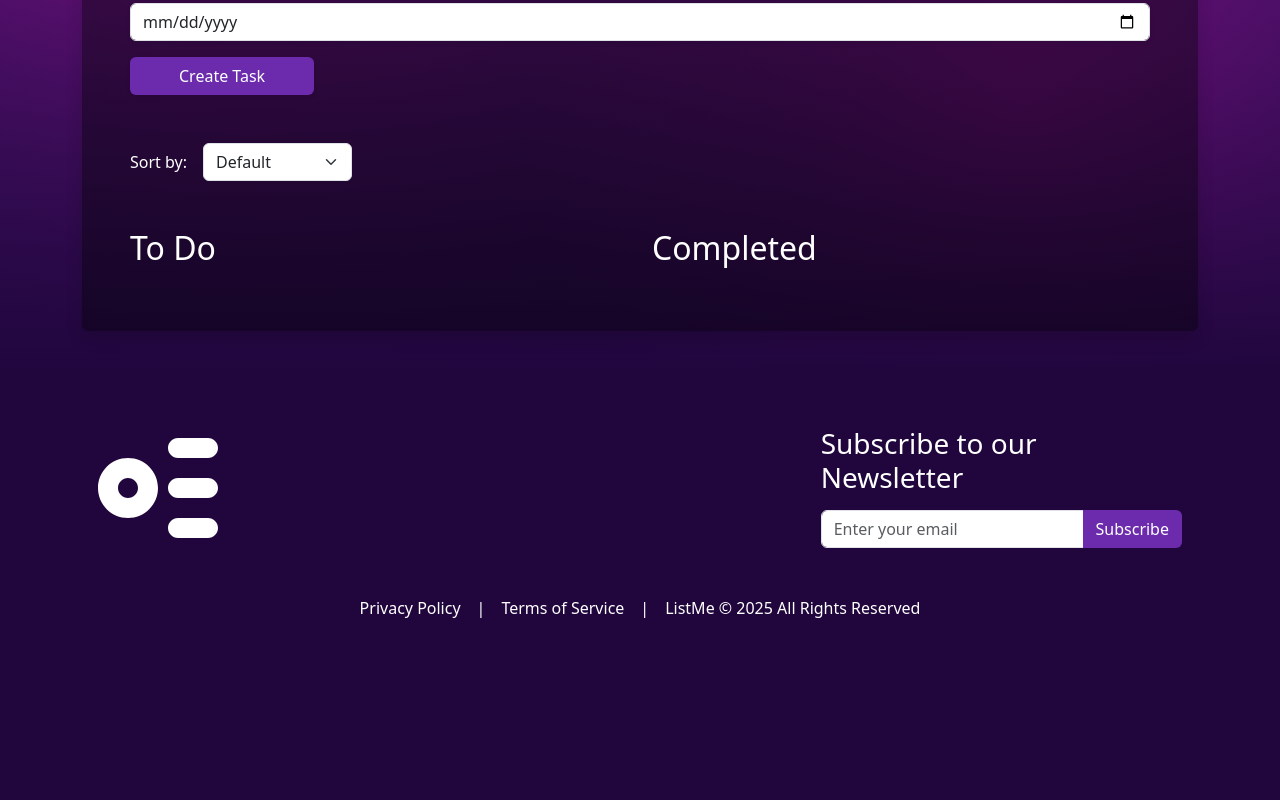
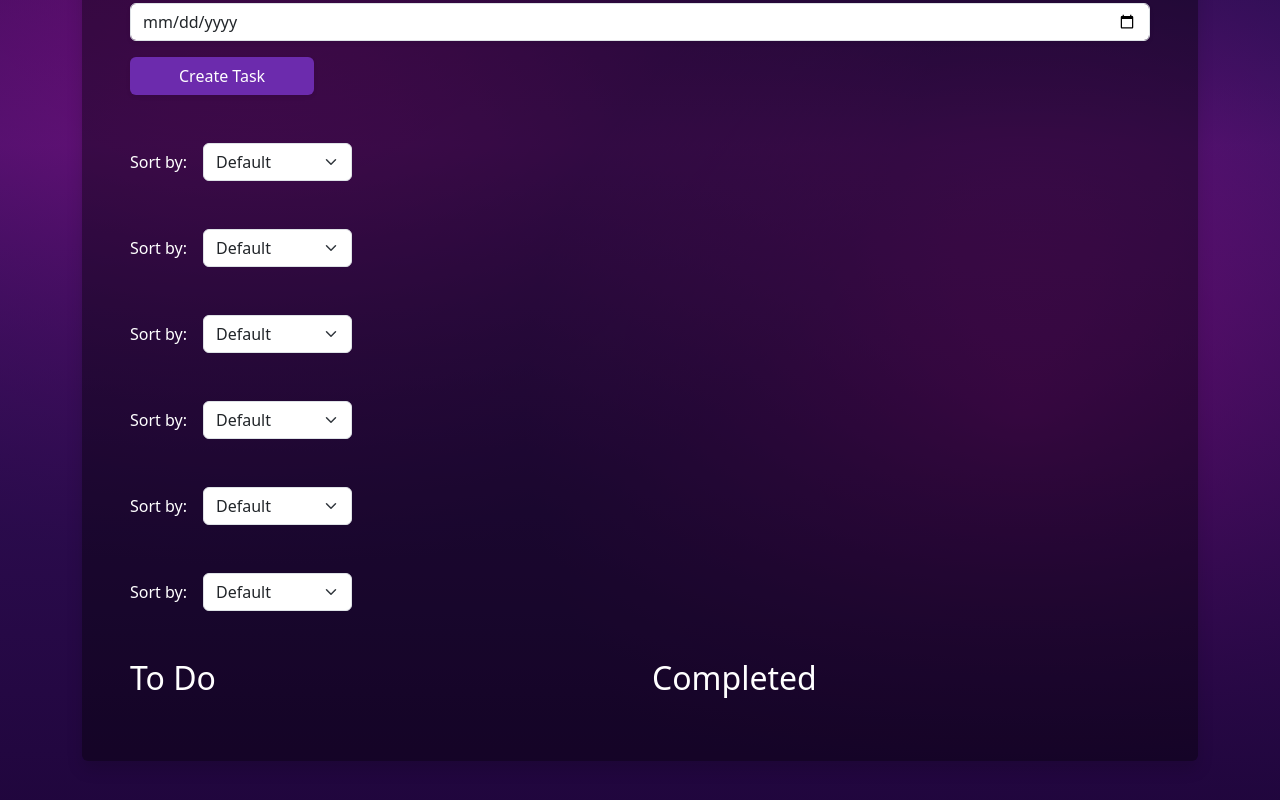
Before and after one commit to trainer-ryan-eqc/To-Do-App-25.4, a plain HTML site: page frontend/dashboard.html in a window 1280 px wide. Shown: the part 594-1394 px from the top of the page. Before the commit the page ends 1262 px from the top, so only its background shows below. Drawn offline with nearby package versions, Linux system fonts and the light colour scheme; no server answers.

Commit message:
added changes

```diff
--- a/frontend/dashboard.html
+++ b/frontend/dashboard.html
@@ -68,6 +68,47 @@
                             <option value="dateCreated">Date Created</option>
                         </select>
                     </div>
+                    <div class="d-flex align-items-center gap-3 mb-5">
+                        <label for="sortSelect">Sort by:</label>
+                        <select id="sortSelect" class="form-select w-auto shadow-none">
+                            <option value="default" selected>Default</option>
+                            <option value="dueDate">Due Date</option>
+                            <option value="dateCreated">Date Created</option>
+                        </select>
+                    </div>
+                    <div class="d-flex align-items-center gap-3 mb-5">
+                        <label for="sortSelect">Sort by:</label>
+                        <select id="sortSelect" class="form-select w-auto shadow-none">
+                            <option value="default" selected>Default</option>
+                            <option value="dueDate">Due Date</option>
+                            <option value="dateCreated">Date Created</option>
+                        </select>
+                    </div>
+                    <div class="d-flex align-items-center gap-3 mb-5">
+                        <label for="sortSelect">Sort by:</label>
+                        <select id="sortSelect" class="form-select w-auto shadow-none">
+                            <option value="default" selected>Default</option>
+                            <option value="dueDate">Due Date</option>
+                            <option value="dateCreated">Date Created</option>
+                        </select>
+                    </div>
+                    <div class="d-flex align-items-center gap-3 mb-5">
+                        <label for="sortSelect">Sort by:</label>
+                        <select id="sortSelect" class="form-select w-auto shadow-none">
+                            <option value="default" selected>Default</option>
+                            <option value="dueDate">Due Date</option>
+                            <option value="dateCreated">Date Created</option>
+                        </select>
+                    </div>
+                    <div class="d-flex align-items-center gap-3 mb-5">
+                        <label for="sortSelect">Sort by:</label>
+                        <select id="sortSelect" class="form-select w-auto shadow-none">
+                            <option value="default" selected>Default</option>
+                            <option value="dueDate">Due Date</option>
+                            <option value="dateCreated">Date Created</option>
+                        </select>
+                    </div>
+
                     <div class="row">
                         <div class="col-12 col-lg-6 mb-4 mb-lg-0">
                             <h2 class="mb-3">To Do</h2>
```
Also changed, not shown: 1 other file.
